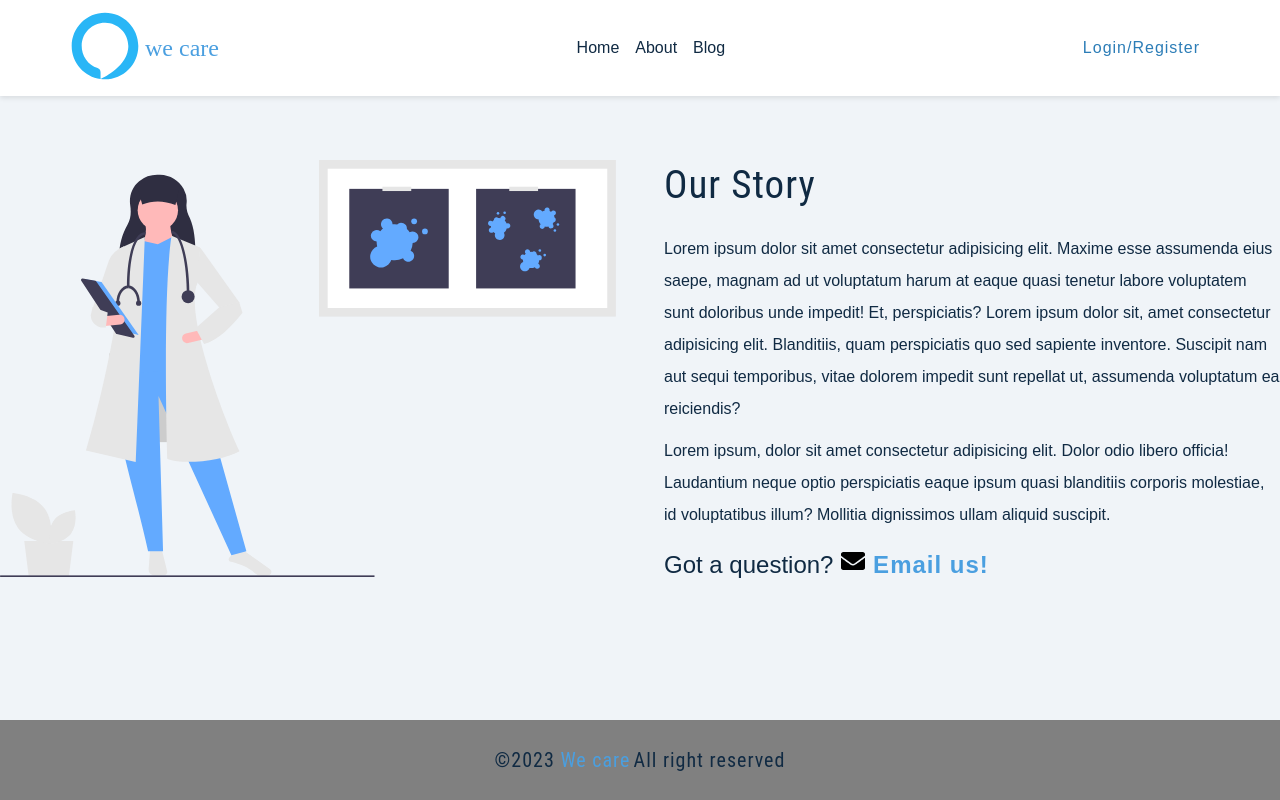
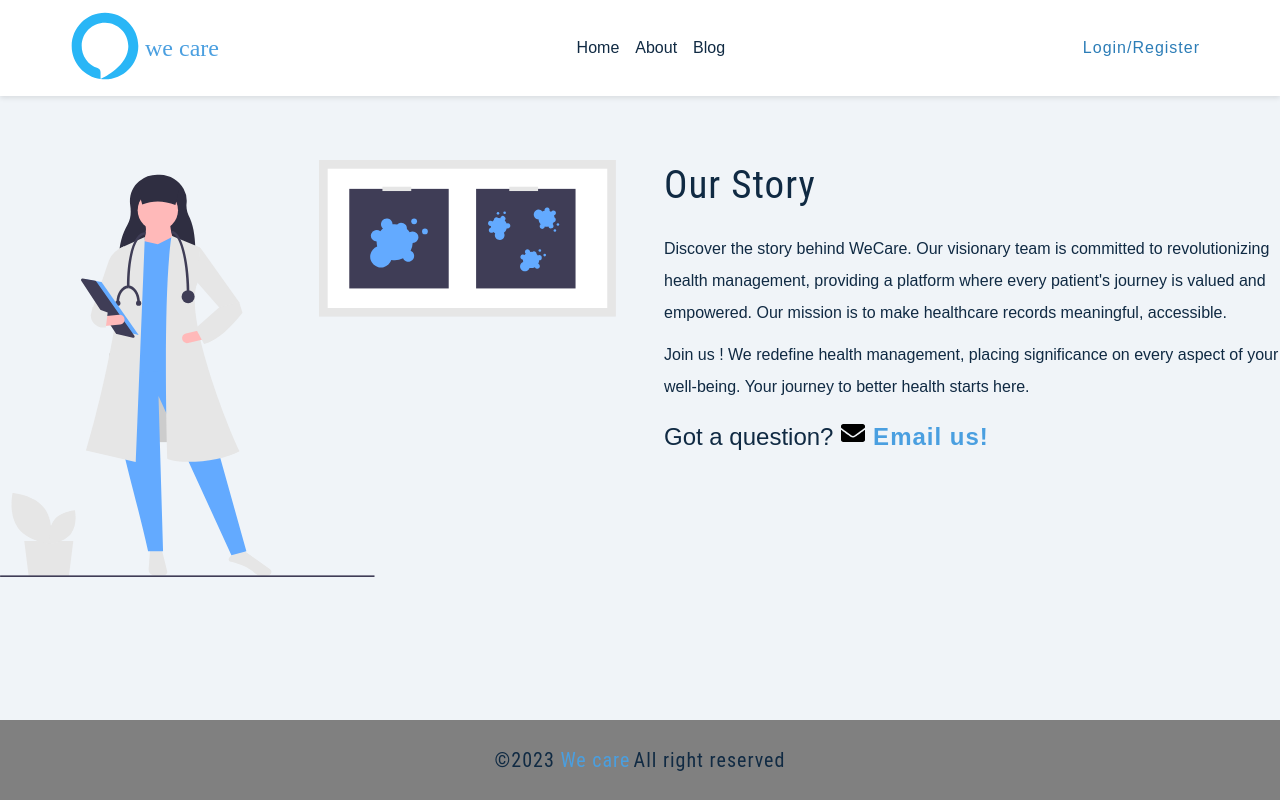
Before and after one commit to Verysatisfied/Wanderpal-travel, a React (Create React App) app: page /about in a window 1280 px wide. Built offline with nearby package versions, Linux system fonts and the light colour scheme; the HTML template or start-up script is replaced by a standard one.

Commit message:
add introductions

```diff
--- a/src/pages/About.js
+++ b/src/pages/About.js
@@ -15,19 +15,15 @@ const AboutPage = () => {
             <div className="underline"></div>
           </div>
           <p>
-            Lorem ipsum dolor sit amet consectetur adipisicing elit. Maxime esse
-            assumenda eius saepe, magnam ad ut voluptatum harum at eaque quasi
-            tenetur labore voluptatem sunt doloribus unde impedit! Et,
-            perspiciatis? Lorem ipsum dolor sit, amet consectetur adipisicing
-            elit. Blanditiis, quam perspiciatis quo sed sapiente inventore.
-            Suscipit nam aut sequi temporibus, vitae dolorem impedit sunt
-            repellat ut, assumenda voluptatum ea reiciendis?
+            Discover the story behind WeCare. Our visionary team is committed to
+            revolutionizing health management, providing a platform where every
+            patient's journey is valued and empowered. Our mission is to make
+            healthcare records meaningful, accessible.
           </p>
           <p>
-            Lorem ipsum, dolor sit amet consectetur adipisicing elit. Dolor odio
-            libero officia! Laudantium neque optio perspiciatis eaque ipsum
-            quasi blanditiis corporis molestiae, id voluptatibus illum? Mollitia
-            dignissimos ullam aliquid suscipit.
+            Join us ! We redefine health management, placing significance on
+            every aspect of your well-being. Your journey to better health
+            starts here.
           </p>
           <p className="question-text">
             Got a question?
--- a/src/pages/Landing.js
+++ b/src/pages/Landing.js
@@ -14,10 +14,14 @@ export const Landing = () => {
             We <span> Care</span> About You
           </h1>
           <p>
-            Lorem ipsum dolor sit amet consectetur adipisicing elit. Iusto
-            repellat delectus, error, optio officia fugiat quod nihil facilis in
-            repellendus commodi reprehenderit. Quisquam voluptate, aliquam
-            ducimus perspiciatis iste quam tenetur!
+            At WeCare, we understand that managing your health should be simple,
+            intuitive, and empowering. Our platform is designed to streamline
+            your healthcare journey, offering a one-stop solution for all your
+            medical record needs. WeCare is here to revolutionize the way you
+            engage with your well-being. <br />
+            {/* <br />
+            · Holistic Health Record
+            <br />· Insightful Analytics */}
           </p>
           {user ? (
             <Link to="/dashboard" className="btn btn-hero">
```
